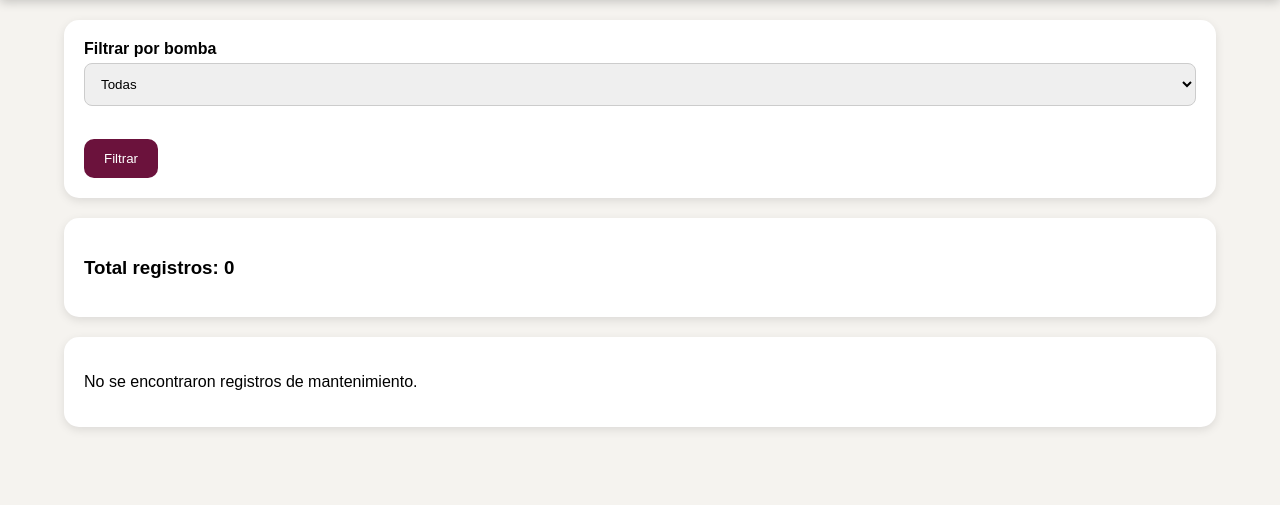
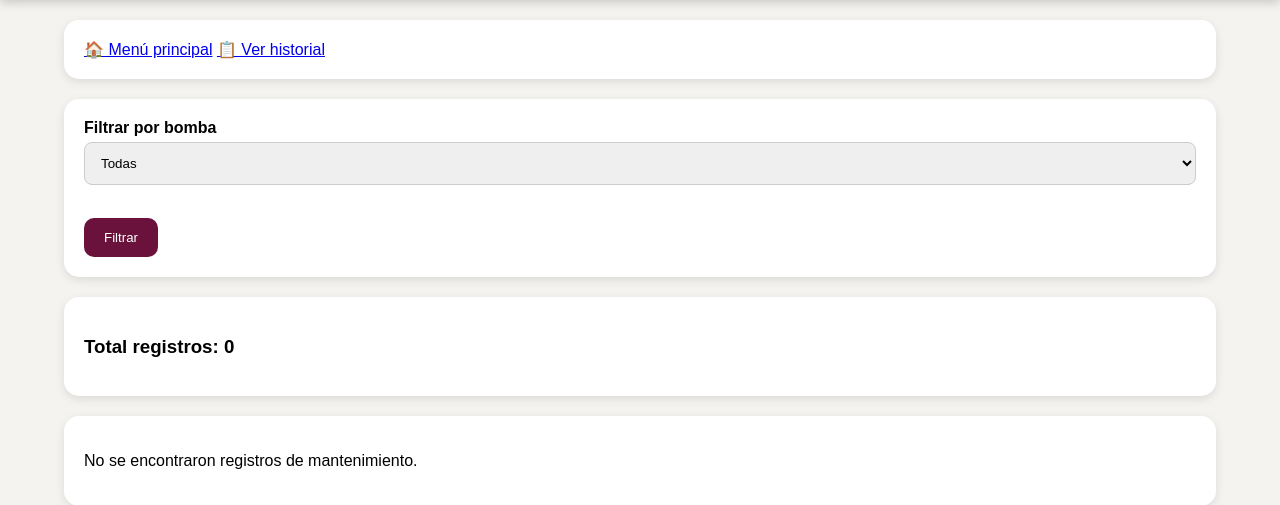
Before and after one commit to encuestasuedc-droid/sgm-bombas-sve, a Flask app: page /historial in a window 1280 px wide. Shown: the part 131-636 px from the top of the page. Run offline with Flask 3, Linux system fonts and the light colour scheme; data that the repository does not hold is empty.

Commit message:
historial.html

```diff
--- a/templates/historial.html
+++ b/templates/historial.html
@@ -10,6 +10,10 @@
     </header>
 
     <div class="container">
+        <div class="card de-navegacion">
+            <a href="/">🏠 Menú principal</a>
+            <a href="/historial">📋 Ver historial</a>
+        </div>
         <!-- Tarjeta de Filtro -->
         <div class="card">
             <form method="GET">
```
